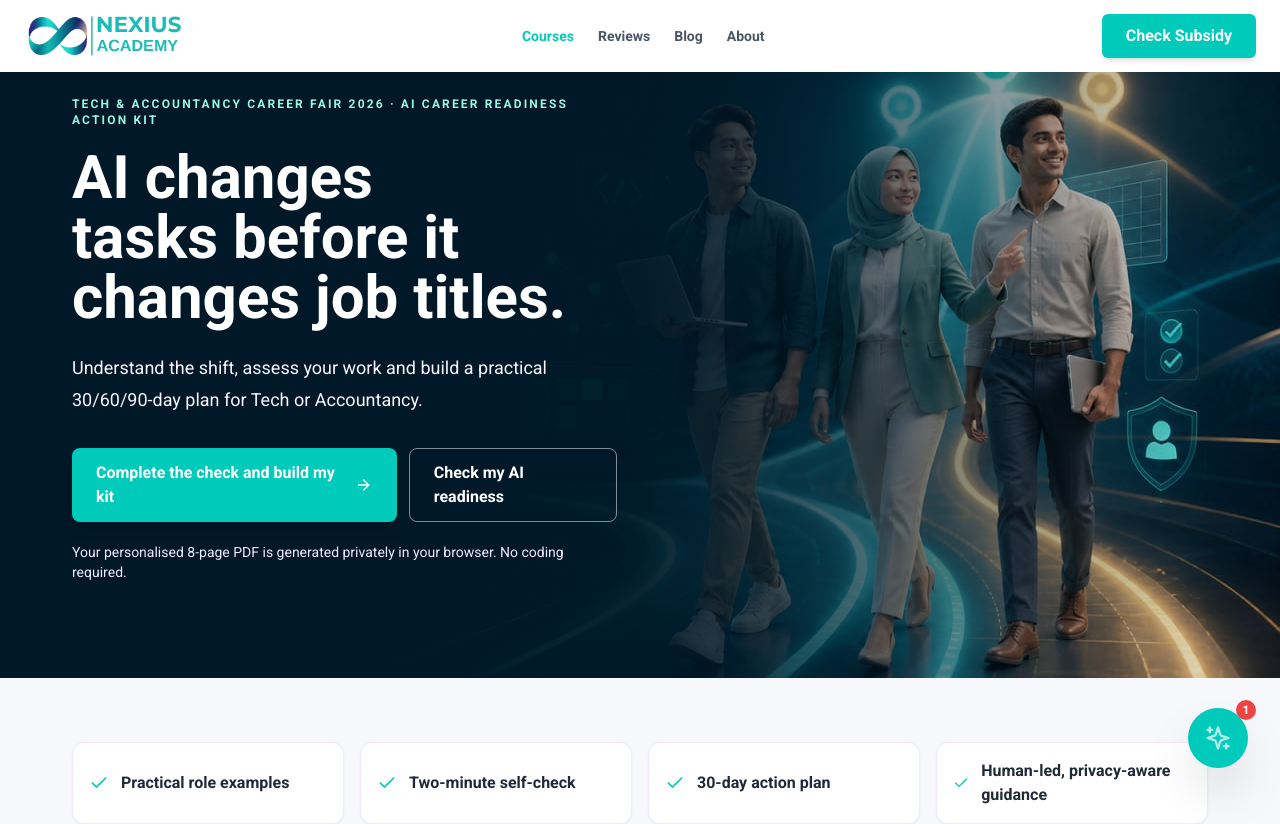
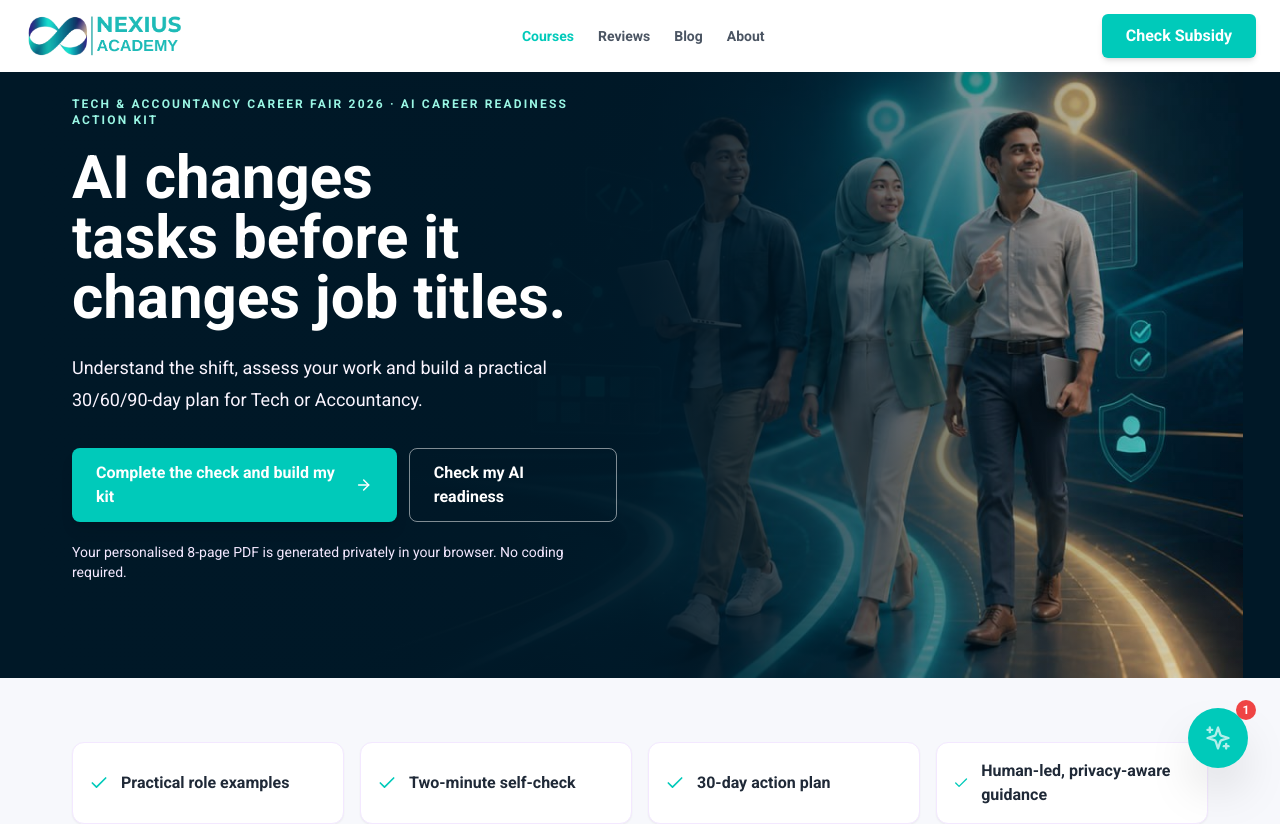
Before and after one commit to nexiuslabs/nexiusacademyskillsfuture, a React (Vite) app: page /ai-career in a window 1280 px wide. Shown: the top 824 px of the page. Built offline with nearby package versions, Linux system fonts and the light colour scheme.

Commit message:
fix: fit full career hero artwork

```diff
--- a/pages/AICareerFairPage.tsx
+++ b/pages/AICareerFairPage.tsx
@@ -35,7 +35,7 @@ const AICareerFairPage: React.FC = () => {
       <section className="relative overflow-hidden bg-[#001827] pt-28 text-white lg:pt-0">
         <div className="pointer-events-none absolute inset-0 z-[1] hidden bg-gradient-to-r from-[#001827] via-[#001827]/95 to-transparent lg:block" aria-hidden="true" />
         <div className="container-page relative z-10 py-12 lg:flex lg:min-h-[620px] lg:items-center lg:py-24"><div className="lg:max-w-[48%]"><p className="mb-5 text-xs font-bold tracking-[.18em] text-teal-200">TECH &amp; ACCOUNTANCY CAREER FAIR 2026 · AI CAREER READINESS ACTION KIT</p><h1 className="text-balance text-4xl font-black leading-[1.05] md:text-6xl">AI changes tasks before it changes job titles.</h1><p className="mt-6 text-lg leading-8 text-purple-50">Understand the shift, assess your work and build a practical 30/60/90-day plan for Tech or Accountancy.</p><div className="mt-8 flex flex-col gap-3 sm:flex-row lg:flex-col xl:flex-row"><a href="#action-kit" className="inline-flex min-h-12 items-center justify-center gap-2 rounded-lg bg-accent px-6 py-3 font-bold text-white shadow-lg hover:bg-accent/90">Complete the check and build my kit <ArrowRight size={18}/></a><a href="#self-check" className="inline-flex min-h-12 items-center justify-center rounded-lg border border-white/50 px-6 py-3 font-bold hover:bg-white/10">Check my AI readiness</a></div><p className="mt-5 text-sm text-purple-100">Your personalised 8-page PDF is generated privately in your browser. No coding required.</p></div></div>
-        <img src="/images/career/ai-career-readiness-hero.jpg" alt="Three early-career professionals walking towards connected Tech and Accountancy opportunities" width="1280" height="720" loading="eager" className="relative z-0 block h-auto w-full lg:absolute lg:inset-0 lg:h-full lg:object-cover" />
+        <img src="/images/career/ai-career-readiness-hero.jpg" alt="Three early-career professionals walking towards connected Tech and Accountancy opportunities" width="1280" height="720" loading="eager" className="relative z-0 block h-auto w-full lg:absolute lg:inset-0 lg:h-full lg:object-contain" />
       </section>
 
       <section className="container-page py-16"><div className="grid gap-4 sm:grid-cols-2 lg:grid-cols-4">{['Practical role examples','Two-minute self-check','30-day action plan','Human-led, privacy-aware guidance'].map(item => <div key={item} className="flex items-center gap-3 rounded-xl border border-purple-100 bg-white p-4 shadow-sm"><Check className="text-secondary" size={20}/><span className="font-semibold">{item}</span></div>)}</div></section>
```
Also changed, not shown: 1 other file (tests, documents, lock files or other folders).
